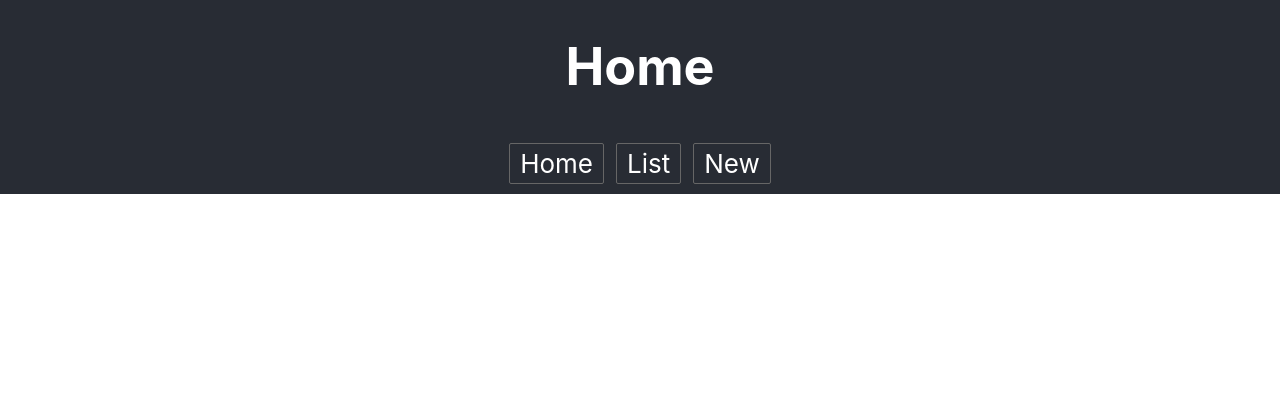
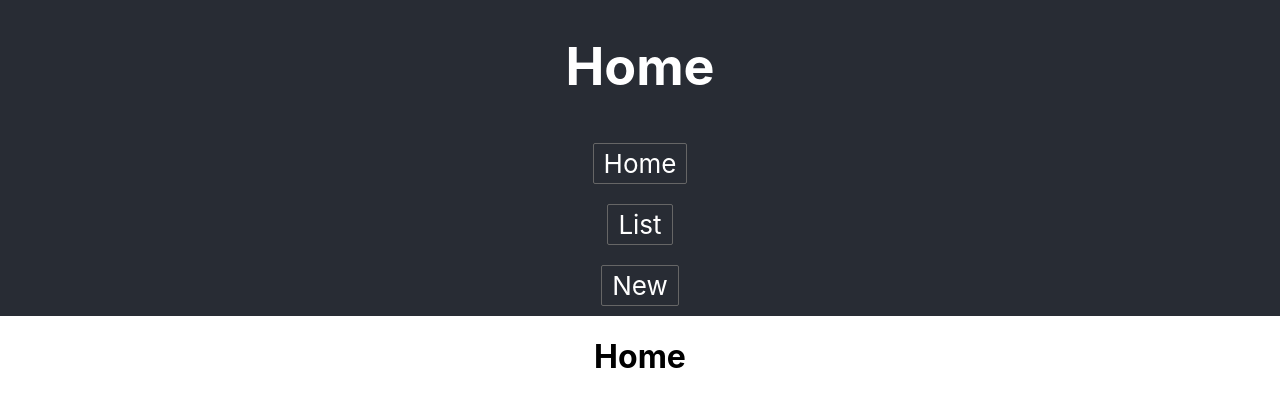
Before and after one commit to santiperone/redux-app, a JavaScript app: page /home in a window 1280 px wide. Shown: the top 406 px of the page. Built offline with nearby package versions, Linux system fonts and the light colour scheme; the HTML template or start-up script is replaced by a standard one.

Commit message:
routes with react-router

```diff
--- a/src/App.js
+++ b/src/App.js
@@ -1,10 +1,21 @@
 import './App.css';
 import Navbar from './components/Navbar/Navbar';
+import Home from './components/Home/Home';
+import List from './components/List/List';
+import Form from './components/Form/Form';
+
+import {BrowserRouter as Router, Route} from 'react-router-dom';
+
 
 function App() {
   return (
     <div className="App">
-      <Navbar />
+      <Router>
+        <Navbar />
+        <Route path='/home' component={Home} />
+        <Route path='/list' component={List} />
+        <Route path='/new' component={Form} />
+      </Router>
     </div>
   );
 }
--- /dev/null
+++ b/src/components/Form/Form.js
@@ -0,0 +1,21 @@
+import './Form.css';
+
+import {connect} from 'react-redux';
+
+function Form() {
+  return (
+    <div className="Form">
+        <h1>Form</h1>
+    </div>
+  );
+}
+
+const mapStateToProps = (state) => {
+  return {
+
+  }
+}
+export default connect(
+  mapStateToProps,
+  { }
+)(Form);
--- /dev/null
+++ b/src/components/Home/Home.js
@@ -0,0 +1,21 @@
+import './Home.css';
+
+import {connect} from 'react-redux';
+
+function Home() {
+  return (
+    <div className="Home">
+        <h1>Home</h1>
+    </div>
+  );
+}
+
+const mapStateToProps = (state) => {
+  return {
+
+  }
+}
+export default connect(
+  mapStateToProps,
+  { }
+)(Home);
--- /dev/null
+++ b/src/components/List/List.js
@@ -0,0 +1,21 @@
+import './List.css';
+
+import {connect} from 'react-redux';
+
+function List() {
+  return (
+    <div className="List">
+        <h1>List</h1>
+    </div>
+  );
+}
+
+const mapStateToProps = (state) => {
+  return {
+
+  }
+}
+export default connect(
+  mapStateToProps,
+  { }
+)(List);
--- a/src/components/Navbar/Navbar.js
+++ b/src/components/Navbar/Navbar.js
@@ -4,8 +4,9 @@ import navState from '../../redux/reducers/navReducer';
 import {nav_click} from '../../redux/actions/navActions';
 
 import {connect} from 'react-redux';
+import {Link} from 'react-router-dom';
 
-function Botonera({title, nav_click}) {
+function Navbar({title, nav_click}) {
   const buttonClick = (title) => {
     nav_click({
       title: title,
@@ -18,11 +19,9 @@ function Botonera({title, nav_click}) {
             <div>
                 <h1>{title}</h1>
             </div>
-            <ul>
-                <li onClick={() => buttonClick('Home')}>Home</li>
-                <li onClick={() => buttonClick('List')}>List</li>
-                <li onClick={() => buttonClick('New')}>New</li>
-            </ul>
+            <Link to='/home' onClick={() => buttonClick('Home')}>Home</Link>
+            <Link to='/list' onClick={() => buttonClick('List')}>List</Link>
+            <Link to='/new' onClick={() => buttonClick('New')}>New</Link>
         </header>
     </div>
   );
@@ -36,4 +35,4 @@ const mapStateToProps = (state) => {
 export default connect(
   mapStateToProps,
   { nav_click }
-)(Botonera);
+)(Navbar);
```
Also changed, not shown: src/components/Form/Form.css (added), src/components/Home/Home.css (added), src/components/List/List.css (added), 1 other file (tests, documents, lock files or other folders).
